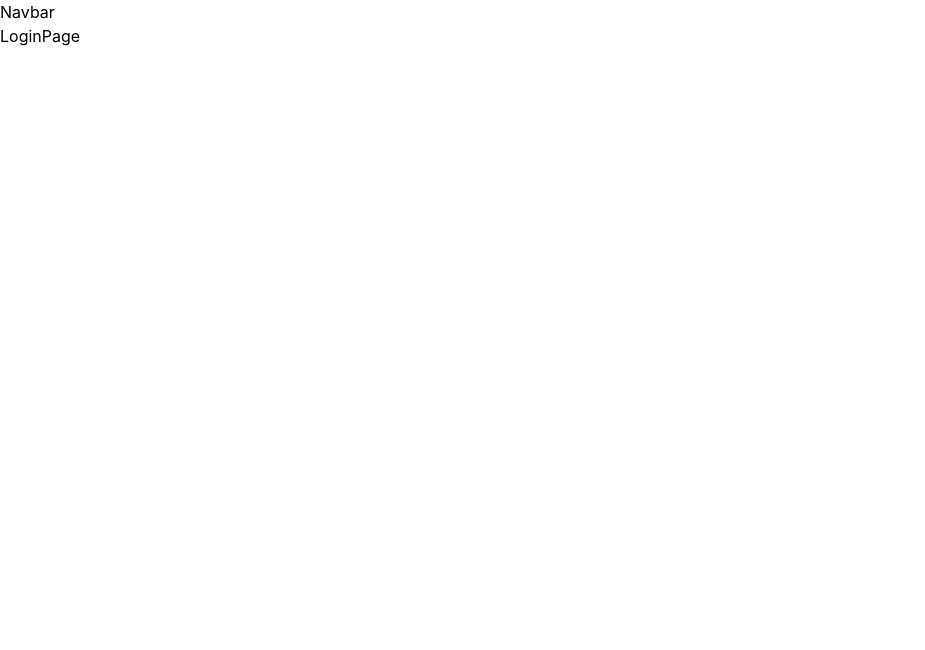
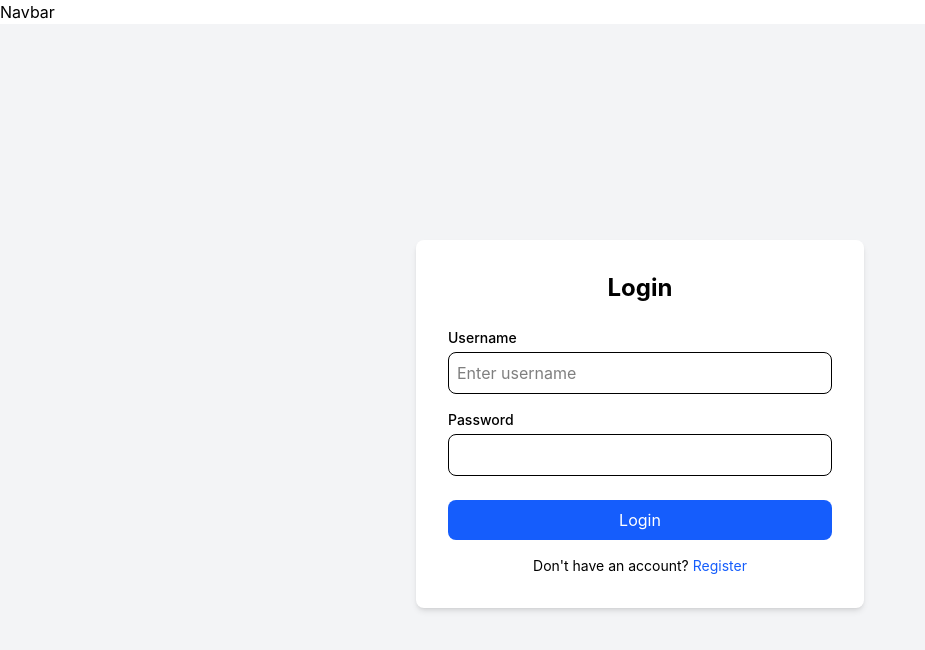
Before and after one commit to peca2003m/Auction-App, a React app in the folder frontend/: page /login in a window 1280 px wide. Shown: the top 650 px of the page, without its empty margins (0-925 px from the left). Built offline with nearby package versions, Linux system fonts and the light colour scheme; the HTML template or start-up script is replaced by a standard one.

Commit message:
feat: frontend login page

```diff
--- a/frontend/src/pages/LoginPage.jsx
+++ b/frontend/src/pages/LoginPage.jsx
@@ -1,3 +1,61 @@
+import {useState} from 'react';
+import { useAuth } from '../context/AuthContext';
+import { useNavigate } from 'react-router-dom';
+
+
 export default function LoginPage() {
-  return <div>LoginPage</div>
+
+    const [username, setUsername] = useState('');
+    const [password, setPassword] = useState('');
+    const {login} = useAuth();
+    const navigate = useNavigate();
+
+    const handleSubmit = async (e) => {
+        e.preventDefault();
+        try{
+            await login(username, password);
+            navigate('/auctions');
+        }catch(err){
+            console.error('Login nije uspeo:', err);
+        }
+    };
+
+
+  return (
+    <div className="min-h-screen bg-gray-100 flex items-center justify-center">
+      <div className="bg-white p-8 rounded-lg shadow-md w-full max-w-md">
+        <h1 className="text-2xl font-bold text-center mb-6">Login</h1>
+        <form onSubmit={handleSubmit}>
+          <div className="mb-4">
+            <label className="block text-sm font-medium mb-1">Username</label>
+            <input
+              type="text"
+              value={username}
+              onChange={(e) => setUsername(e.target.value)}
+              className="w-full border rounded-lg p-2 focus:outline-none focus:ring-2 focus:ring-blue-500"
+              placeholder="Enter username"
+            />
+          </div>
+          <div className="mb-6">
+            <label className="block text-sm font-medium mb-1">Password</label>
+            <input
+              type="password"
+              value={password}
+              onChange={(e) => setPassword(e.target.value)}
+              className="w-full border rounded-lg p-2 focus:outline-none focus:ring-2 focus:ring-blue-500"
+            />
+          </div>
+          <button
+            type="submit"
+            className="w-full bg-blue-600 text-white py-2 rounded-lg hover:bg-blue-700"
+          >
+            Login
+          </button>
+        </form>
+        <p className="text-center mt-4 text-sm">
+          Don't have an account? <a href="/register" className="text-blue-600">Register</a>
+        </p>
+      </div>
+    </div>
+  )
 }
--- a/frontend/src/services/api.js
+++ b/frontend/src/services/api.js
@@ -11,6 +11,9 @@ const coreApi = axios.create({
 const notificationApi = axios.create({
   baseURL: 'http://localhost:8083',
 });
+
+export const KEYCLOAK_REGISTER_URL =
+  'http://localhost:8080/realms/auction/protocol/openid-connect/registrations?client_id=auction-client&response_type=code&redirect_uri=http://localhost:5173/auctions';
 
 const addAuthInterceptor = (instance) => {
   instance.interceptors.request.use((config) => {
```
